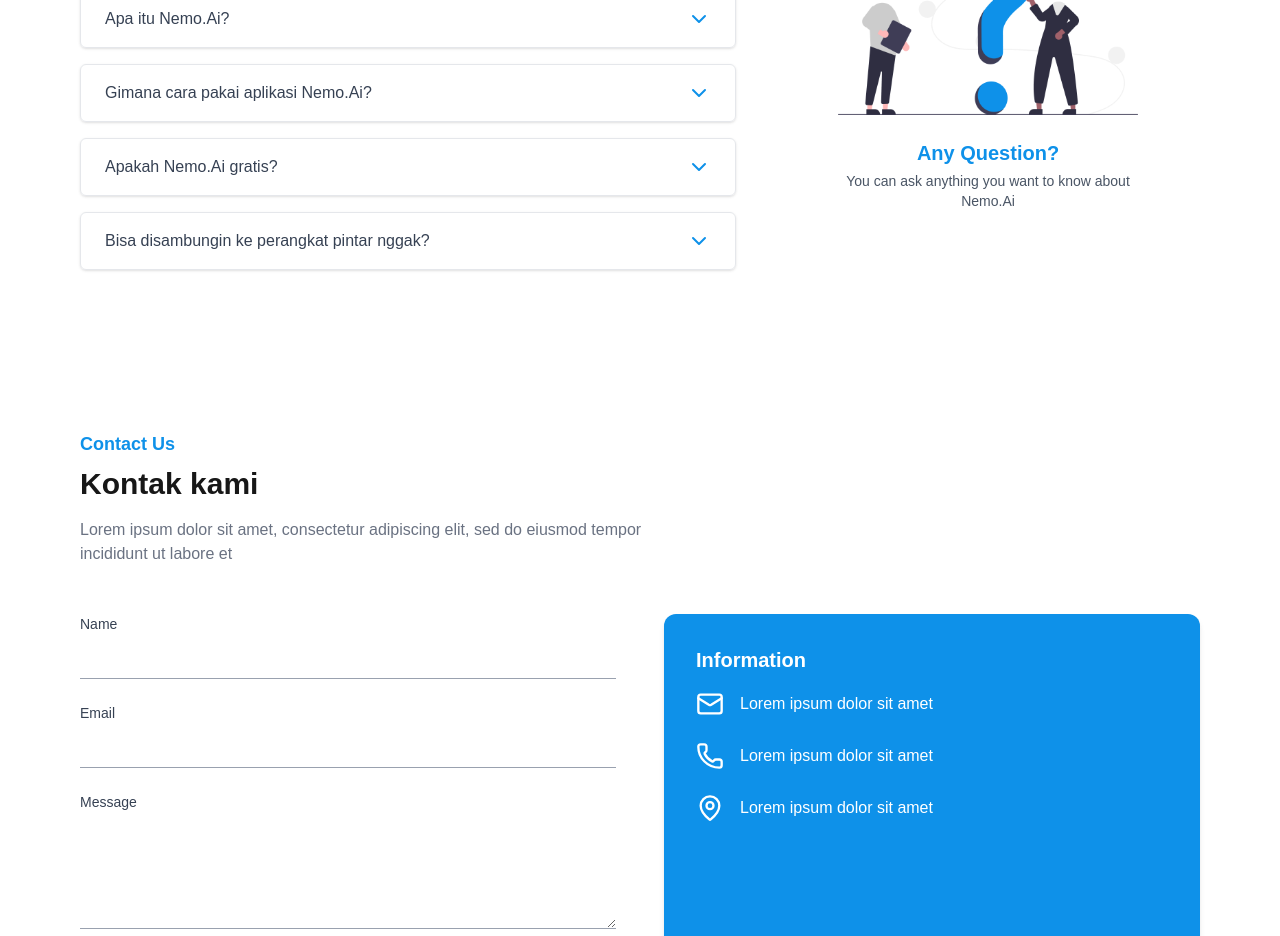
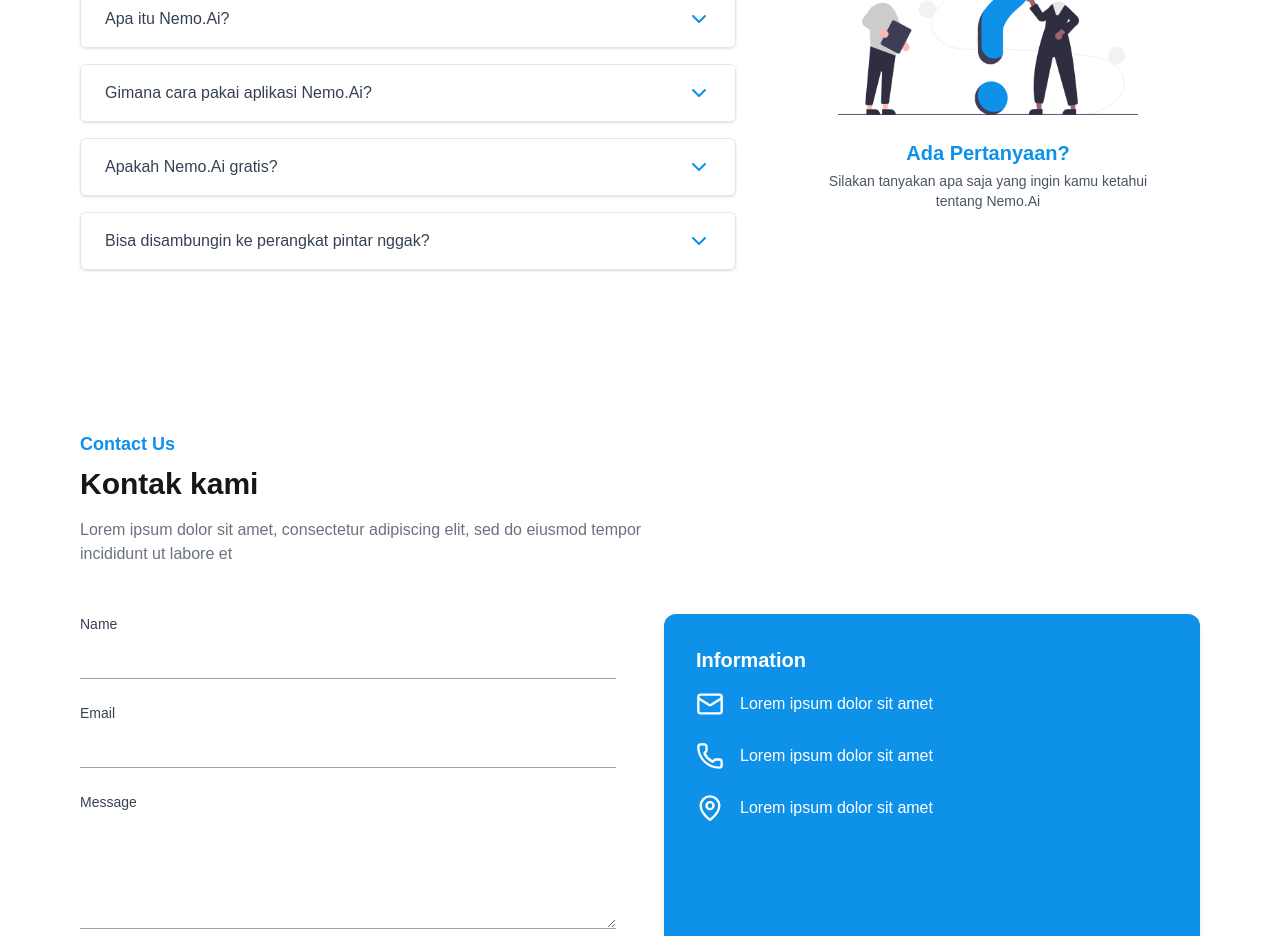
Before and after one commit to zollahrp/nemo-ai, a Next.js app: page / in a window 1280 px wide. Shown: the part 3480-4416 px from the top of the page. Built offline with nearby package versions, Linux system fonts and the light colour scheme.

Commit message:
faq v2.1

```diff
--- a/src/components/landing/FAQ.jsx
+++ b/src/components/landing/FAQ.jsx
@@ -62,9 +62,9 @@ export default function FAQ() {
             height={300}
             className="mb-6"
           />
-          <h3 className="text-xl font-bold text-[#0E91E9] mb-1">Any Question?</h3>
+          <h3 className="text-xl font-bold text-[#0E91E9] mb-1">Ada Pertanyaan?</h3>
           <p className="text-gray-600 text-sm max-w-xs">
-            You can ask anything you want to know about Nemo.Ai
+            Silakan tanyakan apa saja yang ingin kamu ketahui tentang Nemo.Ai
           </p>
         </div>
       </div>
```
